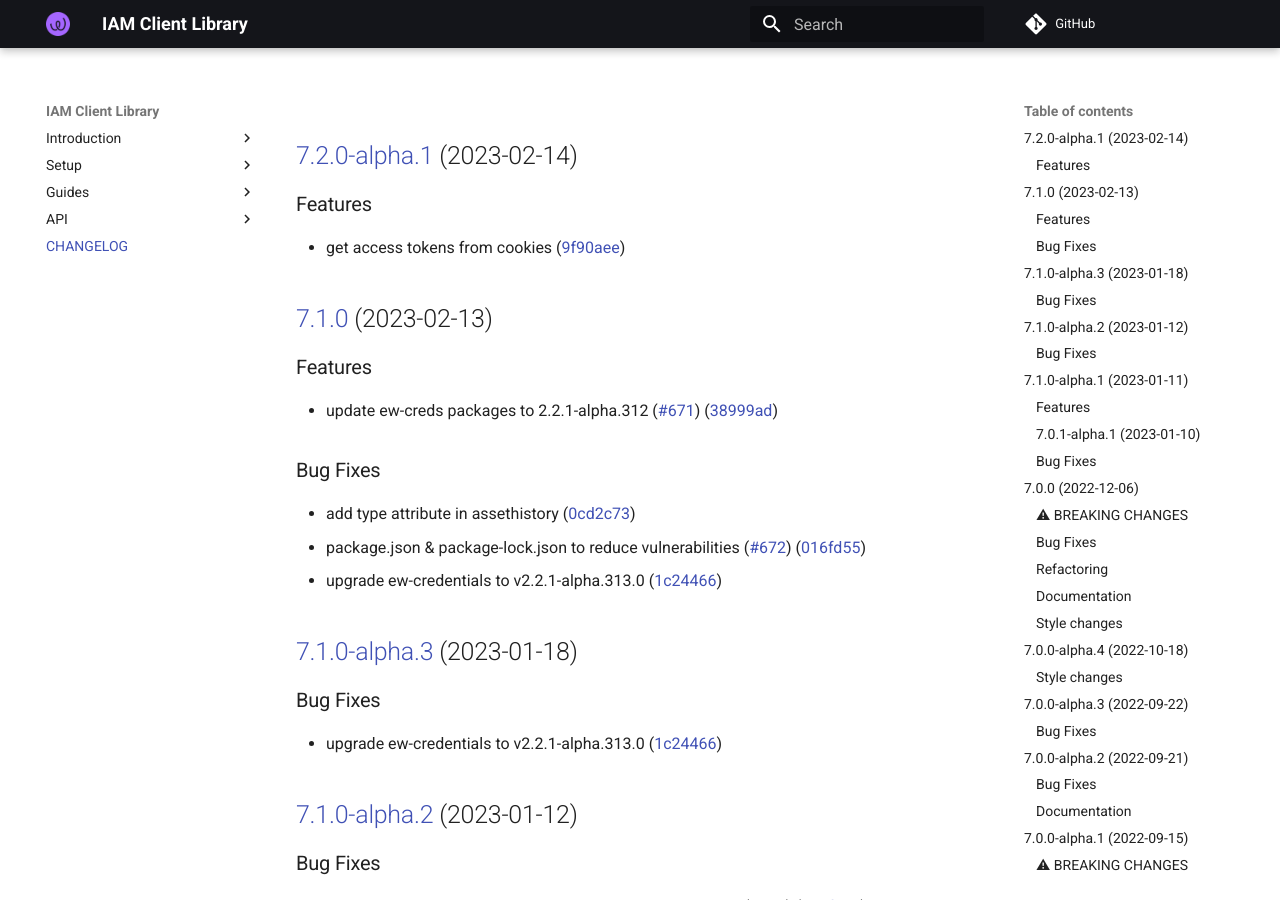
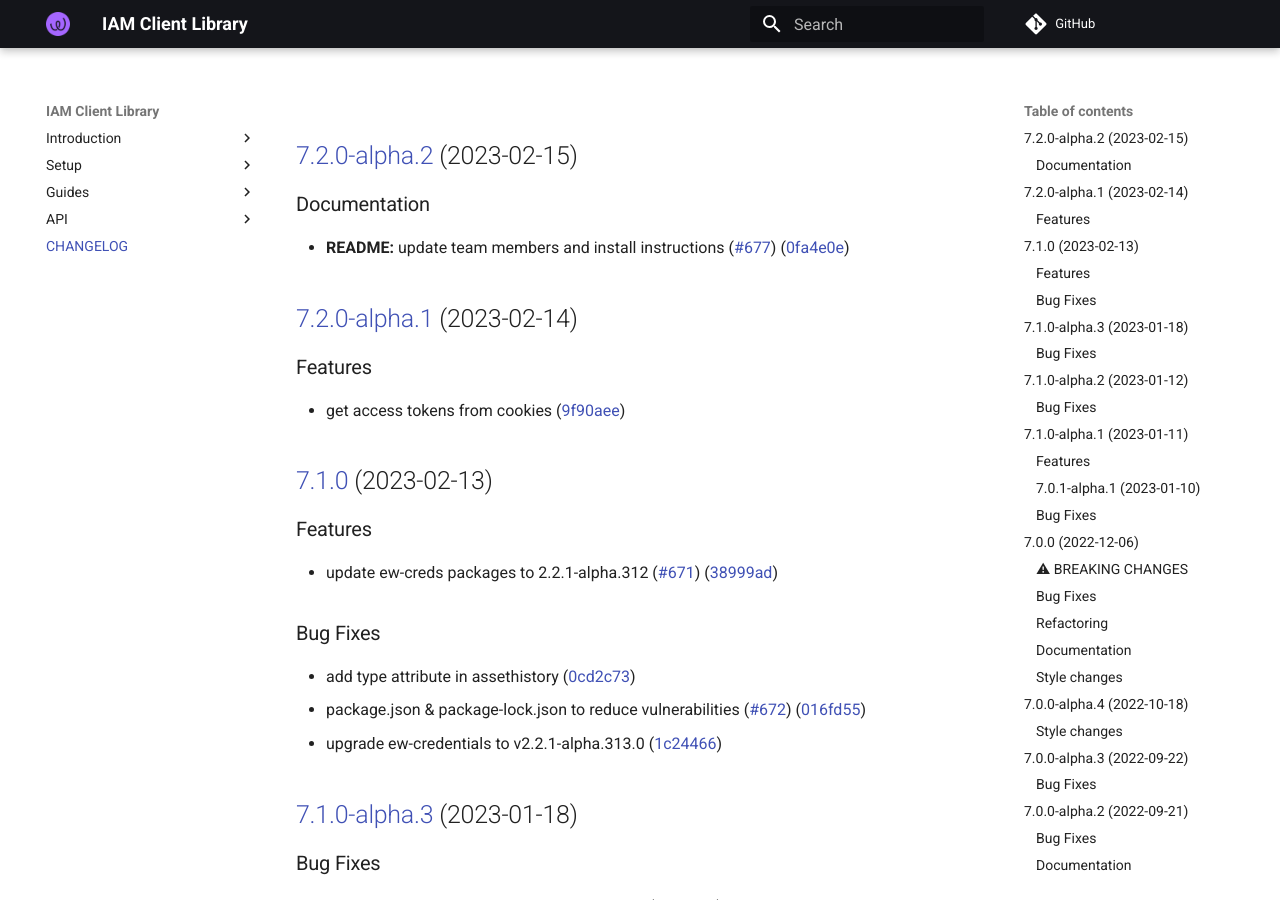
Before and after one commit to energywebfoundation/iam-client-lib, an MkDocs documentation site: the page built from docs/CHANGELOG.md, in a window 1280 px wide and 900 px high. Built offline with MkDocs 1.6.1 and Material for MkDocs 9.7.7, drawn with Linux system fonts in a browser that asks for light colours; comment, search, counter and statistics services are not loaded.

Commit message:
chore(release): 7.2.0-alpha.2 [skip ci]
## [7.2.0-alpha.2](https://github.com/energywebfoundation/iam-client-lib/compare/v7.2.0-alpha.1...v7.2.0-alpha.2) (2023-02-15)

### Documentation

* **README:** update team members and install instructions ([#677](https://github.com/energywebfoundation/iam-client-lib/issues/677)) ([0fa4e0e](https://github.com/energywebfoundation/iam-client-lib/commit/0fa4e0e4f3000af6f02f93764f56ce0d512dd77a))

```diff
--- a/docs/CHANGELOG.md
+++ b/docs/CHANGELOG.md
@@ -1,3 +1,10 @@
+## [7.2.0-alpha.2](https://github.com/energywebfoundation/iam-client-lib/compare/v7.2.0-alpha.1...v7.2.0-alpha.2) (2023-02-15)
+
+
+### Documentation
+
+* **README:** update team members and install instructions ([#677](https://github.com/energywebfoundation/iam-client-lib/issues/677)) ([0fa4e0e](https://github.com/energywebfoundation/iam-client-lib/commit/0fa4e0e4f3000af6f02f93764f56ce0d512dd77a))
+
 ## [7.2.0-alpha.1](https://github.com/energywebfoundation/iam-client-lib/compare/v7.1.0...v7.2.0-alpha.1) (2023-02-14)
 
 
--- a/package.json
+++ b/package.json
@@ -1,6 +1,6 @@
 {
   "name": "iam-client-lib",
-  "version": "7.2.0-alpha.1",
+  "version": "7.2.0-alpha.2",
   "description": "Library for Decentralized Identity and Access Management",
   "main": "dist/index.js",
   "module": "dist/index.esm.js",
```
